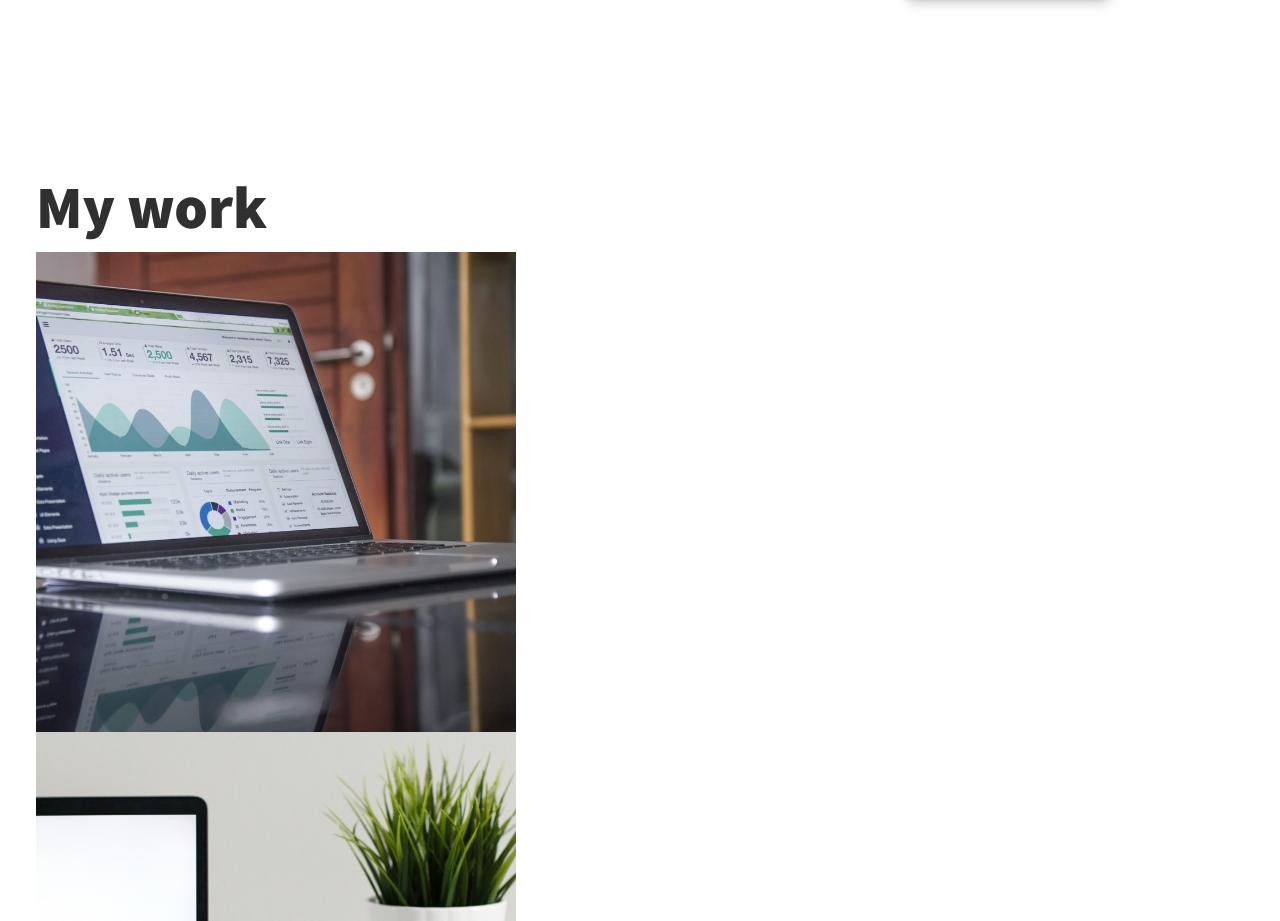
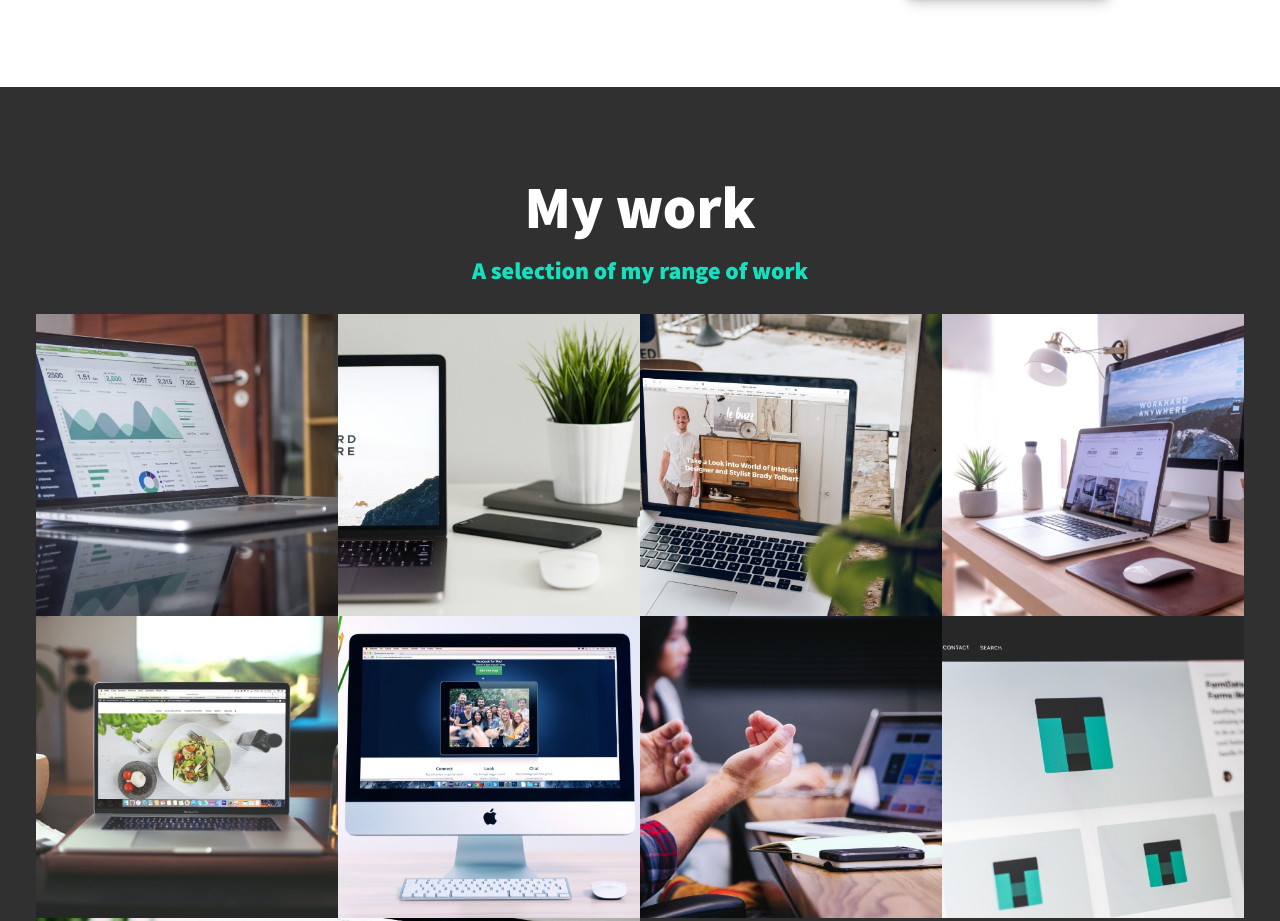
Before and after one commit to RjCoyle20/Portfolio-Website, a website built with Vite: page cNqRvZsw/index.html in a window 1280 px wide. Shown: the part 1649-2570 px from the top of the page. Built offline with nearby package versions, Linux system fonts and the light colour scheme; files whose address does not match are found by name.

Commit message:
Portfolio items and images formatted

```diff
--- a/cNqRvZsw/css/style.css
+++ b/cNqRvZsw/css/style.css
@@ -121,6 +121,11 @@ h3 { font-size: var(--fs-h3) }
     margin-bottom: 1em;
 }
 
+.section__subtitle--work {
+    color: var(--clr-accent);
+    font-weight: var(--fw-bold);
+    margin-bottom: 1em;
+}
 
 /* header */
 
@@ -260,3 +265,39 @@ nav { display: none; }
         z-index: 2;
     }
 }
+
+/*  My Work */
+
+.my-work {
+    background-color: var(--clr-dark);
+    color: var(--clr-light);
+    text-align: center;
+}
+
+.portfolio {
+    display: grid;
+    grid-template-columns: repeat(auto-fit, minmax(300px, 1fr));
+}
+
+.portfolio__item {
+    background: var(--clr-accent);
+    overflow: hidden;
+}
+
+.portfolio__img {
+    transition:
+        transform 750ms cubic-bezier(.5, 0, .5, 1),
+        opacity 250ms linear;
+
+}
+
+.portfolio__item:focus {
+    position: relative;
+    z-index: 2;
+}
+.portfolio__img:hover,
+.portfolio__item:focus .portfolio__img {
+    transform: scale(1.2);
+    opacity: .75;
+
+}
--- a/cNqRvZsw/index.html
+++ b/cNqRvZsw/index.html
@@ -77,8 +77,8 @@
 
         <!-- My Work-->
         <section class="my-work" id="work">
-            <h2 class="section__title">My work</h2>
-            <p class="section__subtitle"></p>
+            <h2 class="section__title section__title--work">My work</h2>
+            <p class="section__subtitle section__subtitle--work">A selection of my range of work</p>
 
             <div class="portfolio">
                 <!-- Portfolio item 01 -->
```
